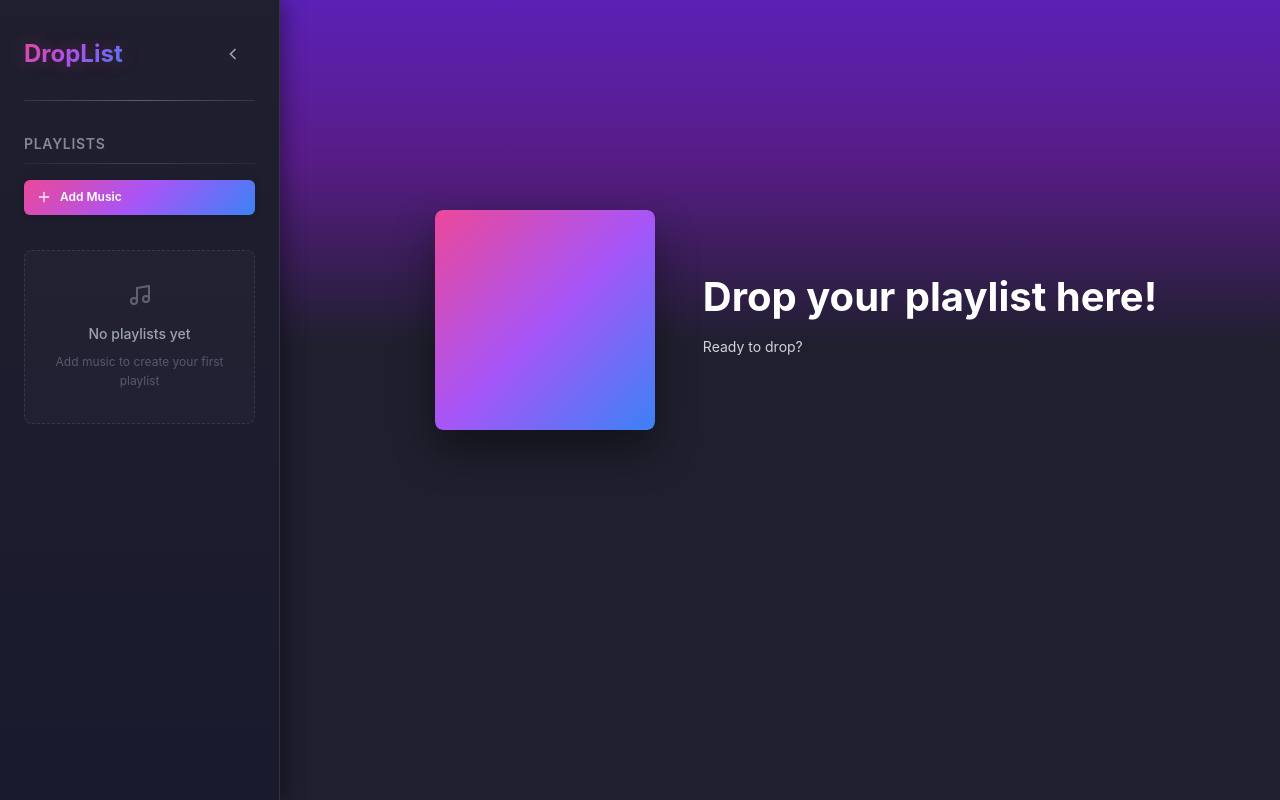
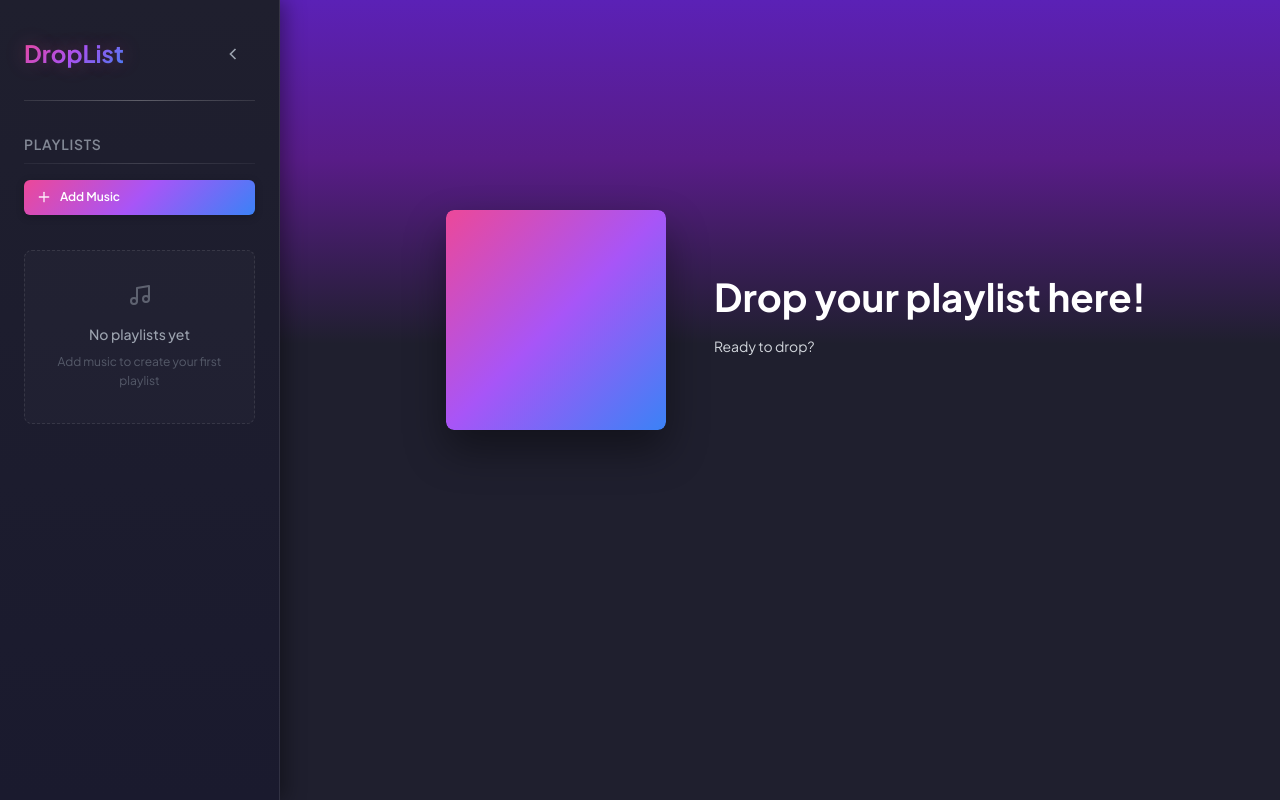
Before and after one commit to IamPrommate/DropList, a Next.js app in the folder drop-list-web/: page / in a window 1280 px wide. Built offline with nearby package versions, Linux system fonts and the light colour scheme.

Commit message:
feat: improve ui and fonts

```diff
--- a/drop-list-web/src/app/components/PlaylistHeader.tsx
+++ b/drop-list-web/src/app/components/PlaylistHeader.tsx
@@ -1,5 +1,5 @@
 import { useCallback, useState, useRef, useEffect } from 'react';
-import { Play, Pause, Download } from 'lucide-react';
+import { Play, Pause, Download, Cloud, File } from 'lucide-react';
 import { Progress } from 'antd';
 import { formatDuration } from '../../utils/time';
 import JSZip from 'jszip';
@@ -195,10 +195,18 @@ export default function PlaylistHeader({
       <div className="info-section">
         <h1 className="title">{selectedFolderName || `Drop your playlist here!`}</h1>
         <p className="subtitle">
-          {tracks.length > 0
-            ? `${tracks.length} tracks, ${formatDuration(totalDuration)}`
-            : 'Ready to drop?'
-          }
+          {tracks.length > 0 ? (
+            <>
+              {tracks.length} tracks, {formatDuration(totalDuration)}
+              {tracks.some(track => track.googleDriveUrl) ? (
+                <Cloud size={16} style={{ marginLeft: '8px', opacity: 0.8 }} />
+              ) : (
+                <File size={16} style={{ marginLeft: '8px', opacity: 0.8 }} />
+              )}
+            </>
+          ) : (
+            'Ready to drop?'
+          )}
         </p>
         <div className="buttons">
           {tracks.length > 0 && (
--- a/drop-list-web/src/app/globals.css
+++ b/drop-list-web/src/app/globals.css
@@ -8,8 +8,7 @@
 @theme inline {
   --color-background: var(--background);
   --color-foreground: var(--foreground);
-  --font-sans: var(--font-geist-sans);
-  --font-mono: var(--font-geist-mono);
+  --font-sans: var(--font-jakarta);
 }
 
 @media (prefers-color-scheme: dark) {
@@ -22,7 +21,8 @@
 body {
   background: var(--background);
   color: var(--foreground);
-  font-family: Arial, Helvetica, sans-serif;
+  /* font-family: Arial, Helvetica, sans-serif; */
+  font-family: var(--font-jakarta), -apple-system, BlinkMacSystemFont, 'Segoe UI', Roboto, 'Helvetica Neue', Arial, sans-serif;
   overflow-x: hidden;
   scroll-behavior: smooth;
   -webkit-overflow-scrolling: touch;
--- a/drop-list-web/src/app/layout.scss
+++ b/drop-list-web/src/app/layout.scss
@@ -87,7 +87,8 @@
   background: linear-gradient(to bottom, var(--bg-gradient-start) 0%, var(--bg-gradient-middle) 20%, var(--bg-gradient-end) 43%);
   // background: var(--bg-primary);
   min-height: 100vh;
-  font-family: -apple-system, BlinkMacSystemFont, 'Segoe UI', Roboto, 'Helvetica Neue', Arial, sans-serif;
+  // font-family: -apple-system, BlinkMacSystemFont, 'Segoe UI', Roboto, 'Helvetica Neue', Arial, sans-serif;
+  font-family: var(--font-jakarta), -apple-system, BlinkMacSystemFont, 'Segoe UI', Roboto, 'Helvetica Neue', Arial, sans-serif;
   color: var(--text-primary);
   scroll-behavior: smooth;
   overflow-x: hidden;
@@ -537,7 +538,7 @@
 }
 
 .title {
-  font-size: 2.5rem;
+  font-size: 2.4rem;
   font-weight: bold;
   color: var(--text-primary);
   margin-bottom: 0.5rem;
@@ -547,6 +548,8 @@
   color: var(--text-secondary);
   margin-bottom: 2rem;
   font-size: 0.875rem;
+  display: flex;
+  align-items: center;
 }
 
 .buttons {
@@ -800,7 +803,6 @@
   -webkit-backface-visibility: hidden;
   -webkit-transform: translateZ(0);
   transform: translateZ(0);
-  filter: blur(0.15px);
   transition: all 0.3s cubic-bezier(0.4, 0, 0.2, 1);
   box-shadow: 0 2px 8px rgba(0, 0, 0, 0.2);
 
@@ -876,7 +878,7 @@
   height: 8px;
   background: var(--track-indicator);
   border-radius: 50%;
-  animation: pulse 2s infinite;
+  animation: pulse 3s infinite;
   flex-shrink: 0;
   box-shadow: 0 0 12px rgba(34, 197, 94, 0.5);
 }
@@ -886,7 +888,7 @@
     opacity: 1;
   }
   50% {
-    opacity: 0.5;
+    opacity: 0;
   }
 }
 
@@ -1137,7 +1139,7 @@
   align-items: center;
   gap: 0.75rem;
   width: 100%;
-  max-width: 600px;
+  max-width: 570px;
 }
 
 .time-label {
--- a/drop-list-web/src/app/layout.tsx
+++ b/drop-list-web/src/app/layout.tsx
@@ -1,17 +1,23 @@
 import type { Metadata } from "next";
-import { Geist, Geist_Mono } from "next/font/google";
+import { Geist, Geist_Mono, Plus_Jakarta_Sans } from "next/font/google";
 import "./globals.css";
 import "antd/dist/reset.css";
 import { ConfigProvider, App as AntdApp, theme } from "antd";
 
-const geistSans = Geist({
-  variable: "--font-geist-sans",
+// const geistSans = Geist({
+//   variable: "--font-geist-sans",
+//   subsets: ["latin"],
+// });
+
+// const geistMono = Geist_Mono({
+//   variable: "--font-geist-mono",
+//   subsets: ["latin"],
+// });
+
+const plusJakartaSans = Plus_Jakarta_Sans({
+  variable: "--font-jakarta",
   subsets: ["latin"],
-});
-
-const geistMono = Geist_Mono({
-  variable: "--font-geist-mono",
-  subsets: ["latin"],
+  weight: ["400", "500", "600", "700"],
 });
 
 export const metadata: Metadata = {
@@ -28,7 +34,8 @@ export default function RootLayout({
     <html lang="en">
       <body
         suppressHydrationWarning
-        className={`${geistSans.variable} ${geistMono.variable} antialiased`}
+        // className={`${geistSans.variable} ${geistMono.variable} antialiased`}
+        className={`${plusJakartaSans.variable} antialiased`}
       >
         <ConfigProvider theme={{ algorithm: theme.defaultAlgorithm }}>
           <AntdApp>{children}</AntdApp>
```
